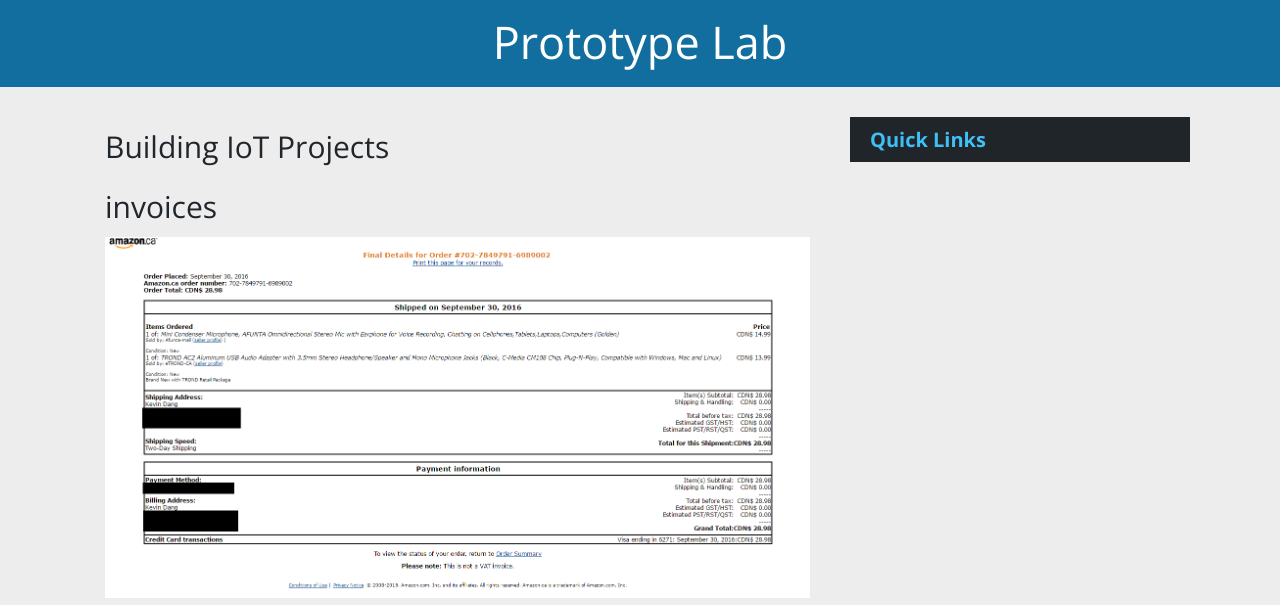
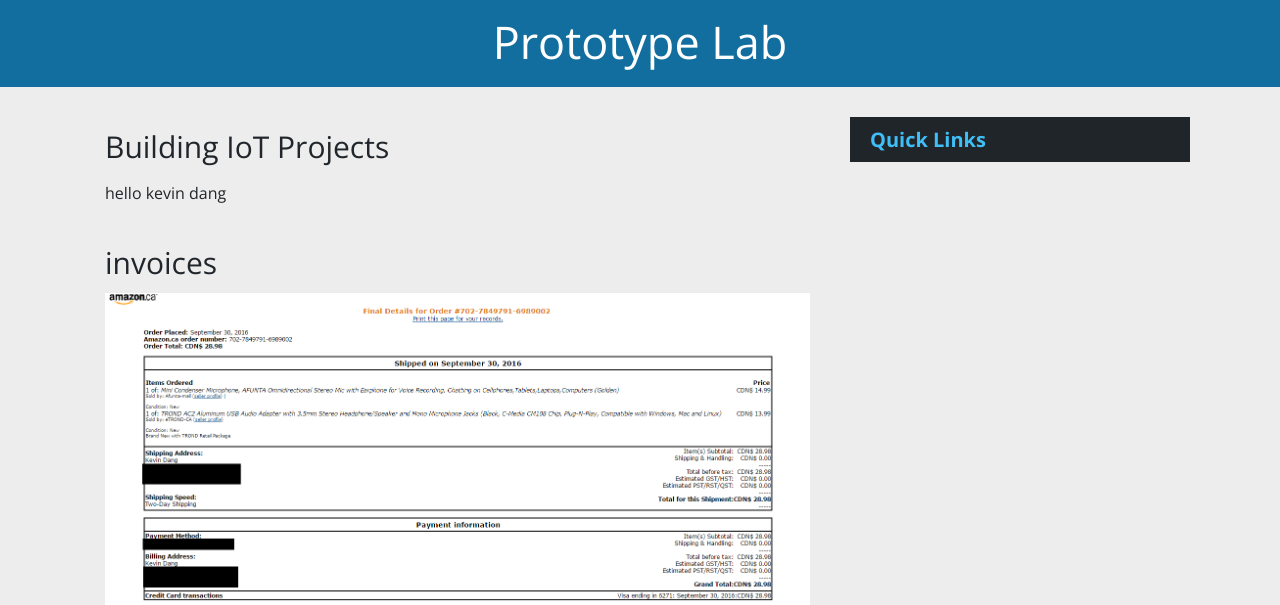
Before and after one commit to gnadnivek/gnadnivek.github.io, a plain HTML site: page index.html in a window 1280 px wide. Shown: the part 169-774 px from the top of the page. Drawn offline with nearby package versions, Linux system fonts and the light colour scheme; no server answers.

Commit message:
Update indexcontent.html

```diff
--- a/indexcontent.html
+++ b/indexcontent.html
@@ -2,7 +2,7 @@
  <HEADER ID="Header_Article_1">
 	 <H2>Building IoT Projects</H2>
  </HEADER>
-
+	<p>hello kevin dang</p>
 
 	 <H3>invoices</H3>
 	 <img src="parts.PNG">
```
